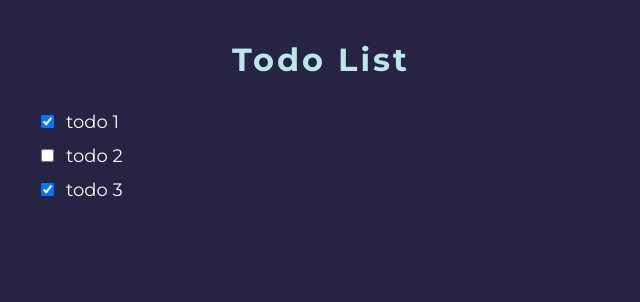
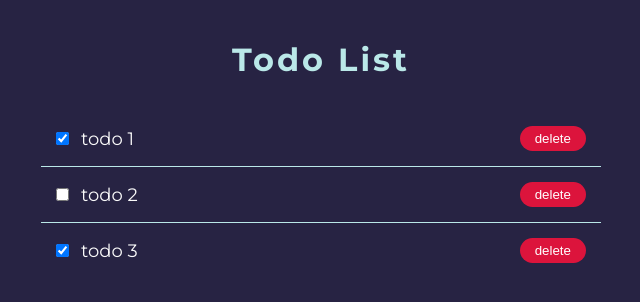
Before and after one commit to Harshal0902/Hacktoberfest, a React (Create React App) app in the folder react-todo-app/: page / in a window 1280 px wide. Shown: the top 302 px of the page, without its empty margins (319-959 px from the left). Built offline with nearby package versions, Linux system fonts and the light colour scheme.

Commit message:
added delete button to the UI + design improvements

```diff
--- a/react-todo-app/src/components/Todo/Todo.jsx
+++ b/react-todo-app/src/components/Todo/Todo.jsx
@@ -13,6 +13,7 @@ const Todo = ({ todo, handleCheck }) => {
         />
         {todo.text}
       </label>
+      <button className={styles.delete}>delete</button>
     </li>
   );
 };
--- a/react-todo-app/src/components/Todo/Todo.module.css
+++ b/react-todo-app/src/components/Todo/Todo.module.css
@@ -1,8 +1,27 @@
 .listitem {
-  margin-bottom: 12px;
   list-style-type: none;
   font-size: 18px;
+  display: flex;
+  justify-content: space-between;
+  align-items: center;
+  border-bottom: 1px solid var(--accent);
+  padding: 15px;
+}
+.listitem:last-of-type {
+  border-bottom: none;
 }
 .checkbox {
   margin-right: 12px;
 }
+.delete {
+  background: crimson;
+  border: none;
+  color: #fff;
+  border-radius: 25px;
+  padding: 5px 15px;
+  cursor: pointer;
+  transition: transform 0.3s ease-in-out;
+}
+.delete:hover {
+  transform: scale(1.1);
+}
```
